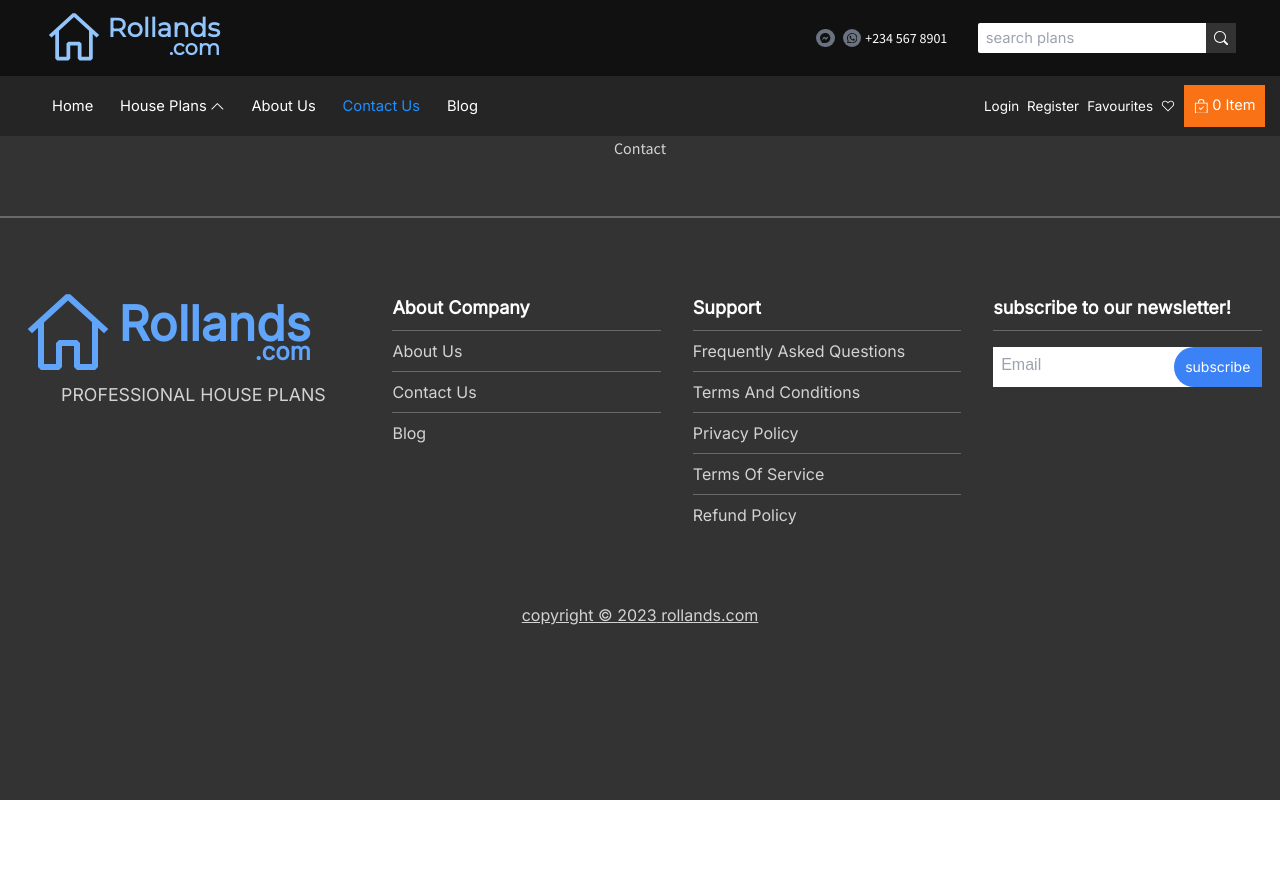
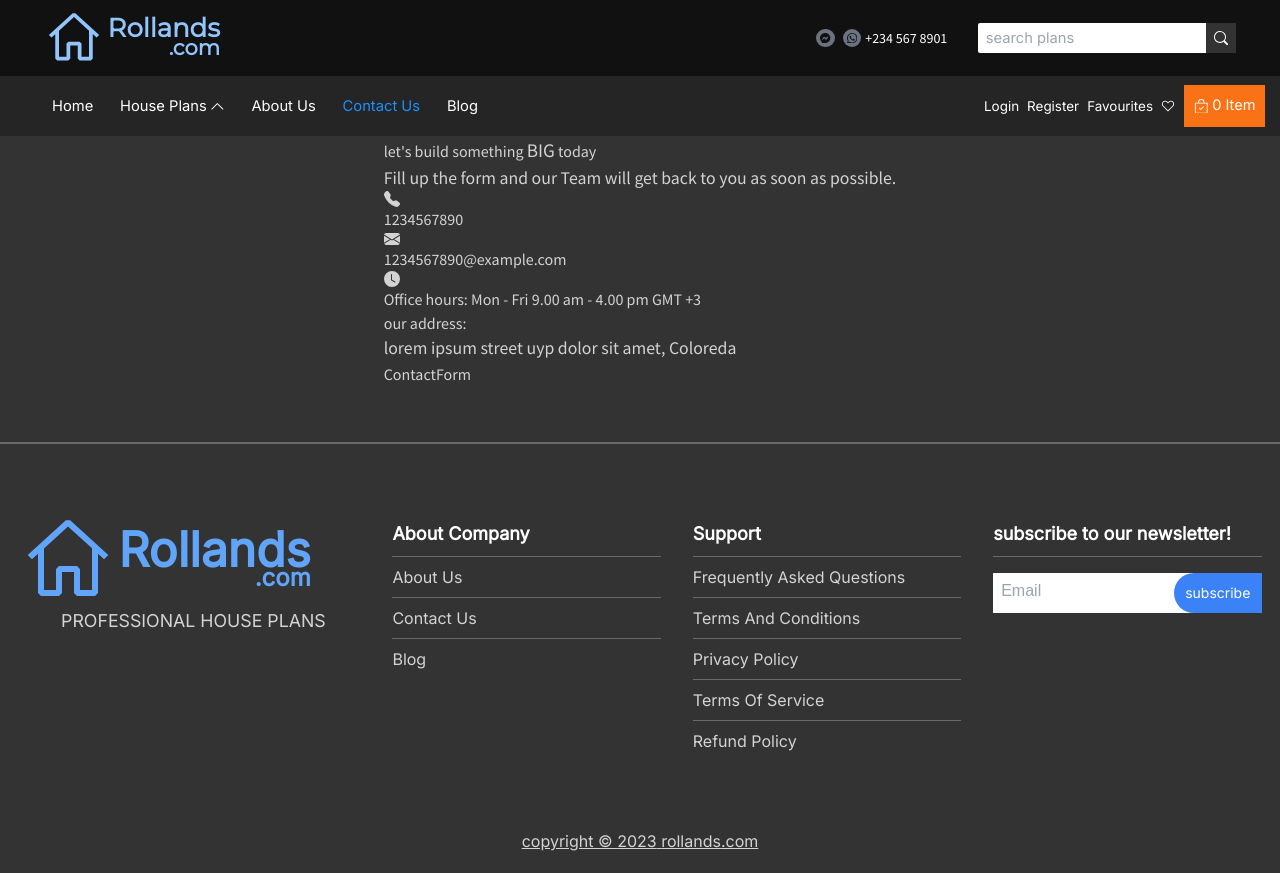
Before and after one commit to cleverAkanimoh/architecture, a React (Create React App) app: page /architecture/contact in a window 1280 px wide. Before the commit the page ends 800 px from the top, so only its background shows below. Built offline with nearby package versions, Linux system fonts and the light colour scheme; a web font is replaced by a local one.

Commit message:
changed 5 files

```diff
--- /dev/null
+++ b/src/Components/contact/Address.tsx
@@ -0,0 +1,41 @@
+import { BsClockFill, BsEnvelopeFill, BsTelephoneFill } from "react-icons/bs"
+import { companyAddress, companyEmail, companyPhoneNumber } from "../../ts/companyInfo"
+
+type Props = {}
+
+const Address = (props: Props) => <div>
+  <div>
+    <h1>let's build something <big>BIG</big> today</h1>
+    <p>Fill up the form and our Team will get back to you as soon as possible.</p>
+  </div>
+
+  <div>
+
+    <div>
+      <BsTelephoneFill />
+      <a href={`tel:${companyPhoneNumber}`}>{companyPhoneNumber}</a>
+    </div>
+
+
+    <div>
+      <BsEnvelopeFill />
+      <a href={`mailto:${companyEmail}`}>{companyEmail}</a>
+    </div>
+
+
+    <div>
+      <BsClockFill />
+      <span>Office hours: Mon - Fri 9.00 am - 4.00 pm GMT +3</span>
+    </div>
+
+  </div>
+
+  <div>
+    <div>
+      <h1>our address:</h1>
+      <p>{companyAddress}</p>
+    </div>
+  </div>
+</div>
+
+export default Address
--- /dev/null
+++ b/src/Components/contact/ContactForm.tsx
@@ -0,0 +1,5 @@
+type Props = {}
+
+const ContactForm = (props: Props) => <div>ContactForm</div>
+
+export default ContactForm
--- a/src/Pages/Contact.tsx
+++ b/src/Pages/Contact.tsx
@@ -1,8 +1,16 @@
+import Address from "../Components/contact/Address";
+import ContactForm from "../Components/contact/ContactForm";
 import useWindowTitle from "../hooks/useWindowTitle";
 
+import '../css/contact.css'
+
 export default function Contact() {
-    useWindowTitle("Contact us | extra text goes here");
+    useWindowTitle("Contact us | Rollands.com");
     return (
-        <div>Contact</div>
+        <section>
+            <Address />
+
+            <ContactForm />
+        </section>
     )
 }
--- a/src/ts/companyInfo.ts
+++ b/src/ts/companyInfo.ts
@@ -1,6 +1,8 @@
 export const companyName = 'Rollands'
 export const companyCountry = 'Nigeria'
+export const companyPhoneNumber = 1234567890
 export const companyNumber = 1234567890
 export const companyEmail = '1234567890@example.com'
 export const companyWhatsapp = '1234567890@whatsapp.com'
 export const companyMessenger = '1234567890@messenger.com'
+export const companyAddress = 'lorem ipsum street uyp dolor sit amet, Coloreda'
```
Also changed, not shown: src/css/contact.css (added).
